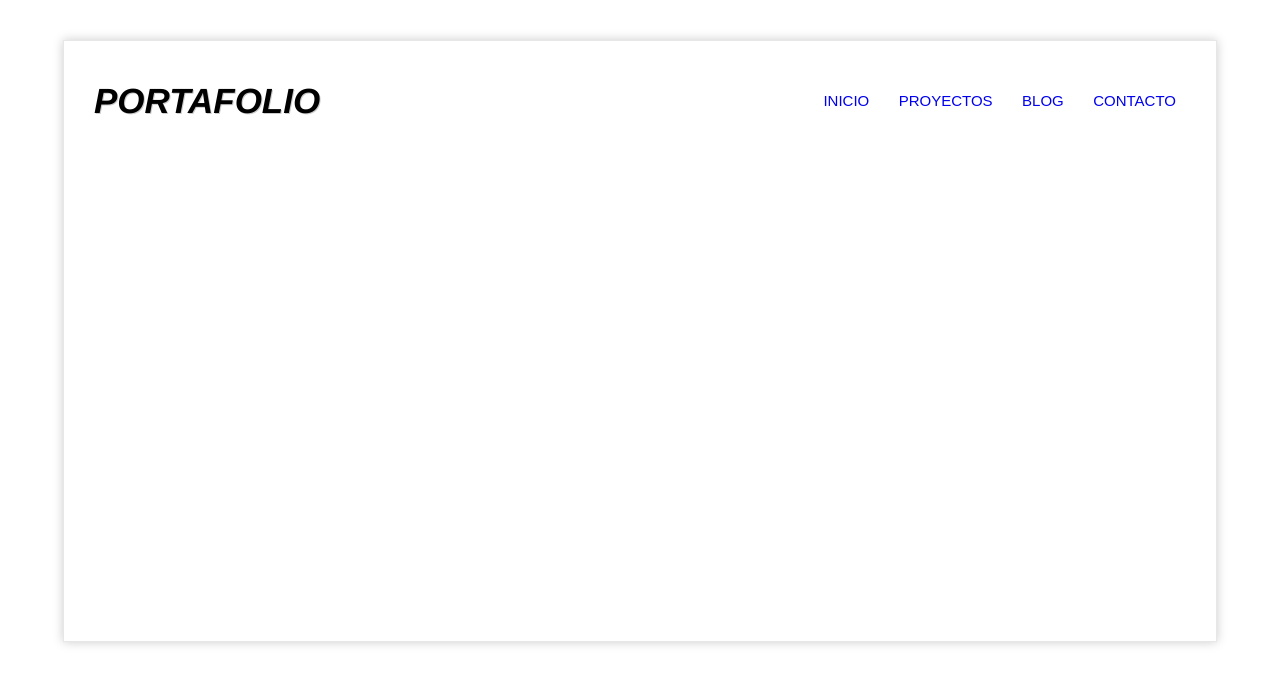
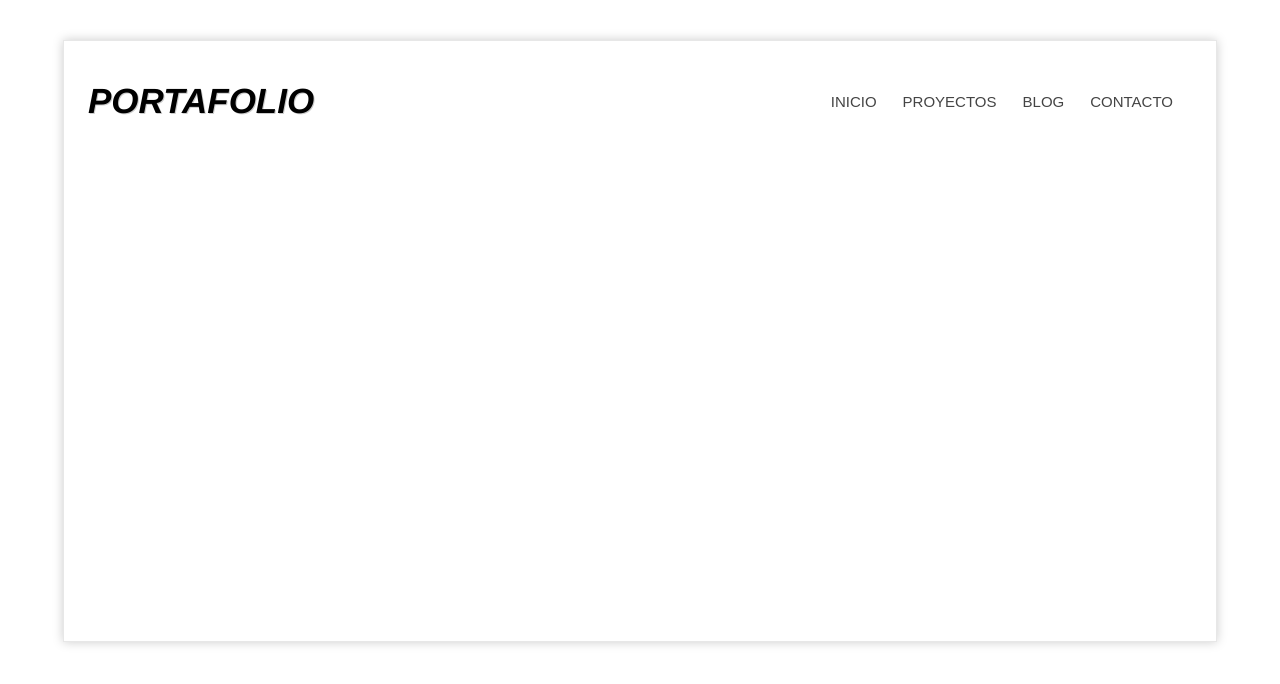
Before and after one commit to SergioFer95/Portafolio, a website built with Parcel: page SRC/index.html in a window 1280 px wide. Built offline with nearby package versions, Linux system fonts and the light colour scheme.

Commit message:
Finish with navbar´s styles

```diff
--- a/SRC/styles.scss
+++ b/SRC/styles.scss
@@ -27,12 +27,14 @@
             justify-content: space-between;
 
             div{
-                flex-basis: 62%;
-                padding: 10px;
-                margin-left: 20px;
+                flex-basis: 57%;
+                flex-grow: 1;
+                // padding: 10px;
+                margin-left: 24px;
 
 
                 h1{
+                    display: inline-block;
                     color: black;
                     font-family: Helvetica, sans-serif;
                     font-style: italic;
@@ -43,12 +45,30 @@
             }
 
             nav{
-                color: white;
-                margin-right: 15px;
+                display: flex;
+                justify-content: right;
+                width: 90%;
+                height: 100%;
+                flex-grow: 1;
+                flex-basis: 30%;
+                // padding-right: 10px;
 
                 a{
-                    margin-right: 25px;
+                    // margin-right: 25px;
+                    padding: 13px;
+                    align-self: center;
                     font-size: 15px;
+                    color: #444;
+                    transition: all 300ms;
+
+                    &:hover{
+                        background-color: #ccc;
+                        color: white;
+                    }
+
+                    &:last-child{
+                        margin-right: 30px;
+                    }
                 }
             }
         }
```
Also changed, not shown: SRC/styles.css, 3 other files.
